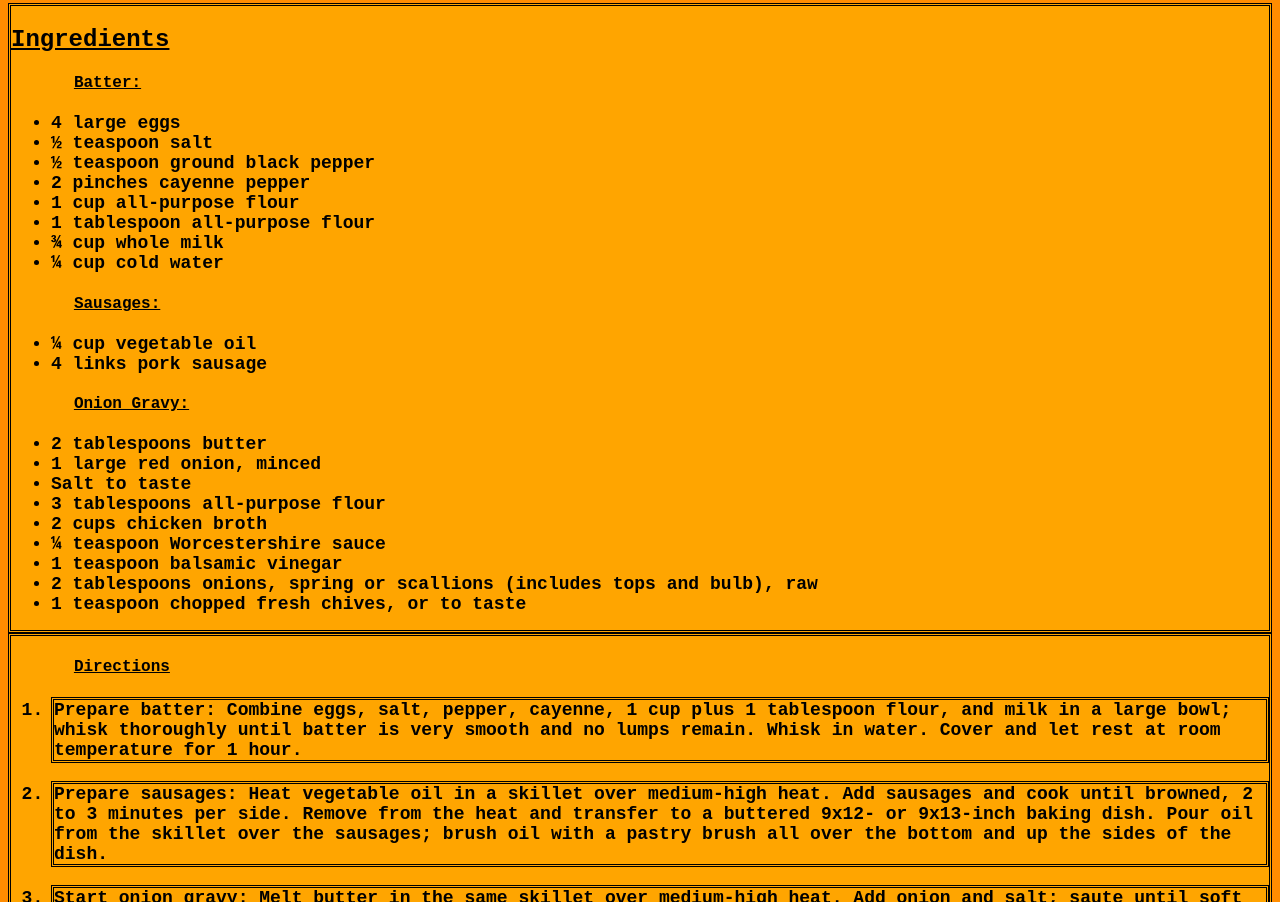
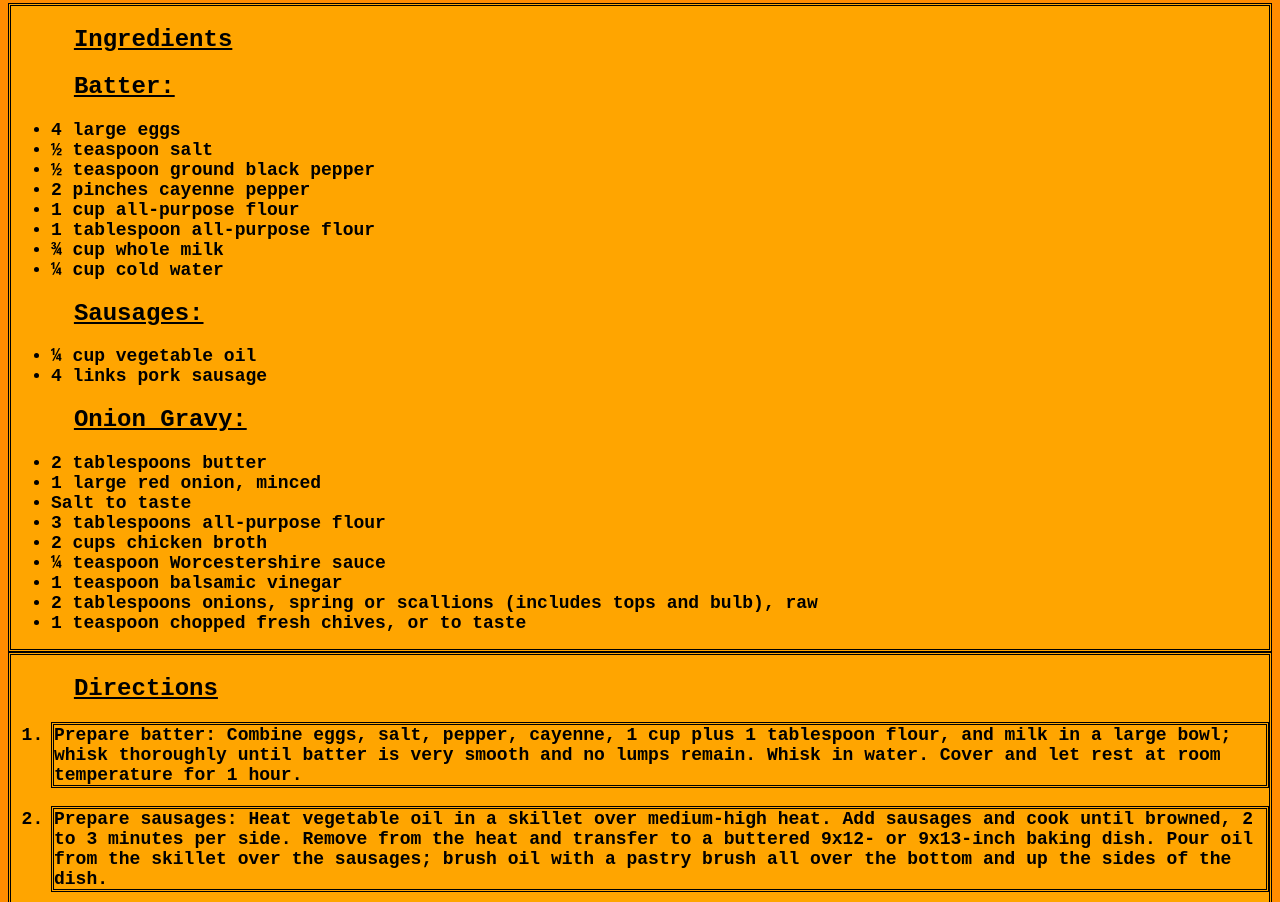
Before and after one commit to B-R-Turner/odin-recipes, a plain HTML site: page recipes/toad-in-the-hole.html in a window 1280 px wide. Shown: the part 1054-1956 px from the top of the page. Drawn offline with Linux system fonts and the light colour scheme.

Commit message:
Change h4 headings to h2 for best practices.

```diff
--- a/recipes/toad-in-the-hole.html
+++ b/recipes/toad-in-the-hole.html
@@ -19,7 +19,7 @@
 <div>
     <h2><u>Ingredients</u></h2>
 
-    <h4><u>Batter:</u></h4>
+    <h2><u>Batter:</u></h2>
 
     <ul>
         <li>4 large eggs</li>
@@ -32,14 +32,14 @@
         <li>¼ cup cold water</li>
     </ul>
 
-    <h4><u>Sausages:</u></h4>
+    <h2><u>Sausages:</u></h2>
 
     <ul>
         <li>¼ cup vegetable oil</li>
         <li>4 links pork sausage</li>
     </ul>
 
-    <h4><u>Onion Gravy:</u></h4>
+    <h2><u>Onion Gravy:</u></h2>
 
     <ul>
         <li>2 tablespoons butter</li>
@@ -56,7 +56,7 @@
 </div>
 
 <div>
-    <h4><u>Directions</u></h4>
+    <h2><u>Directions</u></h2>
 
     <ol>
         <div><li>Prepare batter: Combine eggs, salt, pepper, cayenne, 1 cup plus 1 tablespoon flour, and milk in a large bowl; whisk thoroughly until batter is very smooth and no lumps remain. Whisk in water. Cover and let rest at room temperature for 1 hour.</li></div>
--- a/style.css
+++ b/style.css
@@ -21,7 +21,7 @@ h1 {
     text-align: center;
 }
 
-h4 {
+h2 {
     padding-left: 5%;
 }
 
@@ -35,7 +35,3 @@ img {
 li {
     font-size: large;
 }
-
-.recipe-list {
-
-}
```
Also changed, not shown: index.html (+1 -3 lines), recipes/gnocchi.html (+1 -1 lines), recipes/shepherds-pie.html (+2 -2 lines).
